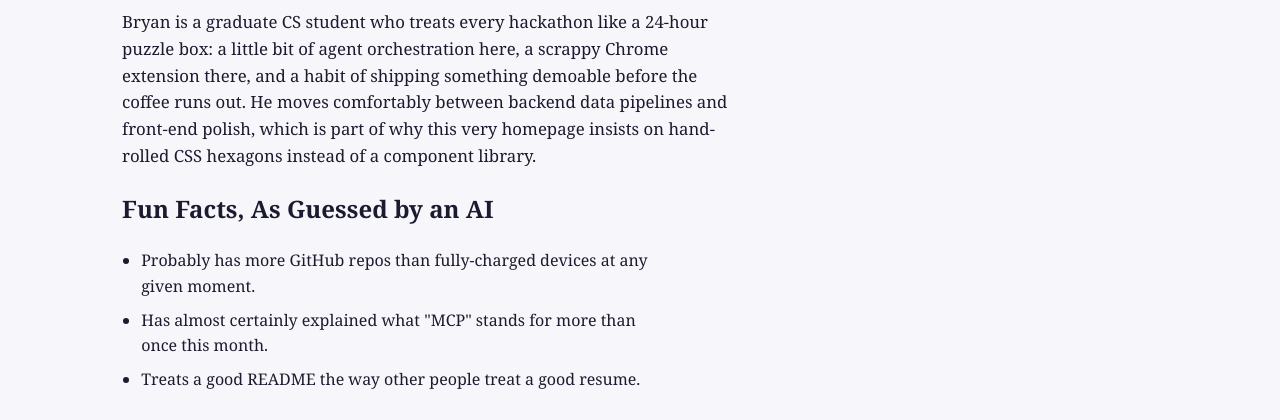
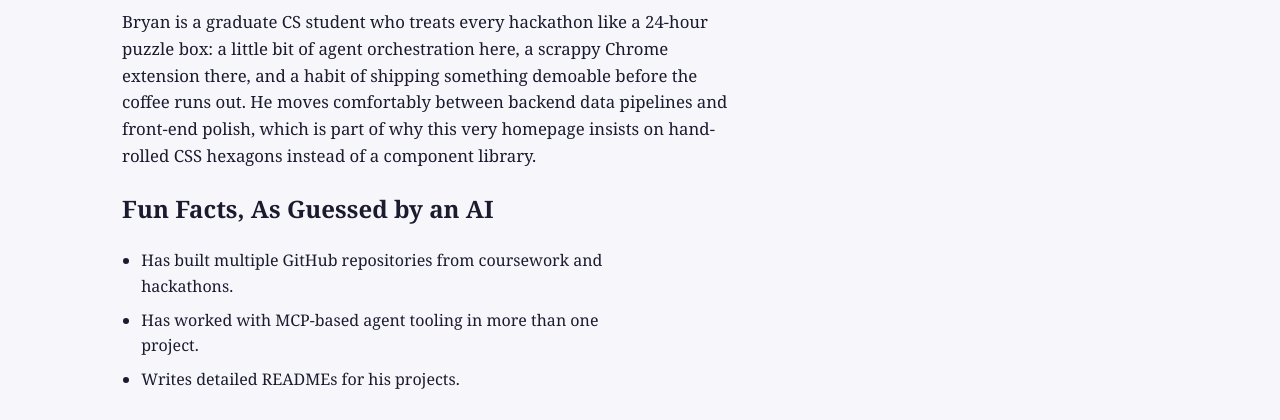
Before and after one commit to BryanSJamesDev/bryan-vanilla-homepage, a website with bundled scripts: page ai-generated.html in a window 1280 px wide. Shown: the part 380-800 px from the top of the page. Built offline with nearby package versions, Linux system fonts and the light colour scheme.

Commit message:
Update ai-generated.html

```diff
--- a/ai-generated.html
+++ b/ai-generated.html
@@ -61,9 +61,9 @@
 
         <h2>Fun Facts, As Guessed by an AI</h2>
         <ul class="fun-facts">
-          <li>Probably has more GitHub repos than fully-charged devices at any given moment.</li>
-          <li>Has almost certainly explained what "MCP" stands for more than once this month.</li>
-          <li>Treats a good README the way other people treat a good resume.</li>
+          <li>Has built multiple GitHub repositories from coursework and hackathons.</li>
+          <li>Has worked with MCP-based agent tooling in more than one project.</li>
+          <li>Writes detailed READMEs for his projects.</li>
         </ul>
       </section>
     </main>
```
